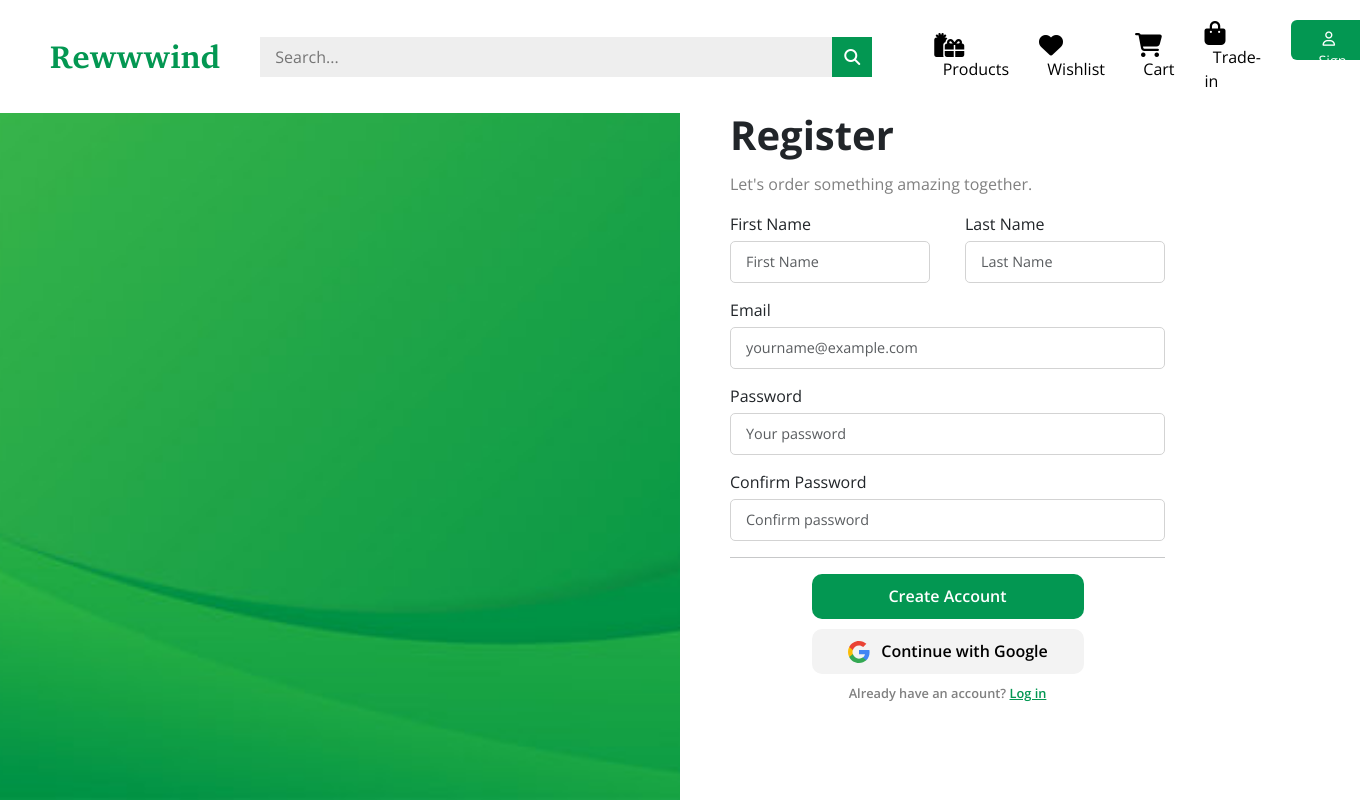
After one commit to bennygdev/rewwwind, a Flask app: page /register in a window 1360 px wide. The commit adds this page. Run offline with Flask 3, Linux system fonts and the light colour scheme; some libraries are stand-ins or nearby versions.

Commit message:
added basic authentication (without forgot password and google), 404, 403, 401 pages, and added insert accounts and roles into db by default

```diff
--- a/app/auth.py
+++ b/app/auth.py
@@ -0,0 +1,108 @@
+from flask import Blueprint, render_template, request, redirect, url_for, flash, session
+from . import db
+from .models import User
+from .forms import LoginForm, RegisterForm, UsernameForm
+from werkzeug.security import generate_password_hash, check_password_hash
+from flask_login import login_user, login_required, logout_user, current_user
+
+auth = Blueprint('auth', __name__)
+
+@auth.route('/login', methods=['GET', 'POST'])
+def login():
+  form = LoginForm()
+  if form.validate_on_submit():
+    emailUsername = form.emailUsername.data
+    password = form.password.data
+
+    user = User.query.filter((User.email == emailUsername) | (User.username == emailUsername)).first()
+
+    if user and check_password_hash(user.password, password):
+      login_user(user, remember=True)
+      return redirect(url_for('views.home'))
+    else:
+      # form.password.errors.append('Invalid email or password')
+      flash('Invalid email or password', 'error')
+
+  return render_template("auth/login.html", user=current_user, form=form)
+
+@auth.route('/logout')
+@login_required
+def logout():
+  logout_user()
+  print("Logged out user")
+  return redirect(url_for('views.home')) # switch to home
+
+@auth.route('/register', methods=['GET', 'POST'])
+def register():
+    form = RegisterForm()
+
+    if form.validate_on_submit():
+        # Extract form data
+        first_name = form.firstName.data
+        last_name = form.lastName.data
+        email = form.email.data
+        password = form.password.data
+
+        # Check if the email already exists
+        email_exists = User.query.filter_by(email=email).first()
+        if email_exists:
+            flash('An account with that email already exists.', 'error')
+            return render_template("auth/register.html", user=current_user, form=form)
+
+        # Additional validation checks (already handled by WTForms)
+        if not first_name or not last_name:
+            flash('All fields are required.', 'error')
+            return render_template("auth/register.html", user=current_user, form=form)
+
+        # add user to database
+        new_user = User(
+          first_name = first_name,
+          last_name = last_name,
+          username = f"User{User.query.count() + 1}",
+          email = email,
+          password = generate_password_hash(password, method='pbkdf2:sha256'),
+          role_id = 1
+        )
+        db.session.add(new_user)
+        db.session.commit()
+        print('account created successfully')
+
+        session['user_id'] = new_user.id
+        return redirect(url_for('auth.register_step2'))
+
+    if form.confirmPassword.errors:
+      flash("Passwords must match", "error")
+
+    if form.password.errors:
+       flash("Password must be at least 8 characters, at least one uppercase letter, one lowercase letter, one number and one special character.")
+
+    # debugger
+    if form.errors:
+        print("Form validation errors:")
+        for field, error_messages in form.errors.items():
+            print(f"{field}: {error_messages}")
+
+    return render_template("auth/register.html", user=current_user, form=form)
+
+@auth.route('/register-2', methods=['GET', 'POST'])
+def register_step2():
+  form = UsernameForm()
+  user_id = session.get('user_id')
+
+  if user_id is None:
+    flash("Please register an account first.", "error")
+    return redirect(url_for('auth.register'))
+
+  user = User.query.get(user_id)
+  if not user:
+    flash("User not found. Please register again.", "error")
+    return redirect(url_for('auth.register'))
+
+  if form.validate_on_submit():
+    user.username = form.username.data
+    db.session.commit()
+    session.pop('user_id', None)
+    print("Name change success")
+    return redirect(url_for('auth.login'))
+
+  return render_template("auth/setUsername.html", user=current_user, form=form)
--- a/app/forms.py
+++ b/app/forms.py
@@ -1,17 +1,20 @@
 from flask_wtf import FlaskForm
-from wtforms import StringField, PasswordField, SubmitField, IntegerField, TextAreaField, FieldList, FormField
-from wtforms.validators import DataRequired, Email, Length, EqualTo, Optional, NumberRange
+from wtforms import StringField, PasswordField, SubmitField, IntegerField, TextAreaField, FieldList, FormField, EmailField
+from wtforms.validators import DataRequired, Email, Length, EqualTo, Optional, NumberRange, Regexp
 
 class LoginForm(FlaskForm):
   emailUsername = StringField('Email/Username', validators=[DataRequired()])
   password = PasswordField('Password', validators=[DataRequired(), Length(min=6)])
-  submit = SubmitField('Submit')
+  submit = SubmitField('Login')
 
 class RegisterForm(FlaskForm):
   firstName = StringField('First Name', validators=[DataRequired()])
   lastName = StringField('Last Name', validators=[DataRequired()])
-  email = StringField('Email', validators=[DataRequired(), Email()])
-  password = PasswordField('Password', validators=[DataRequired(), Length(min=6)])
+  email = EmailField('Email', validators=[DataRequired(), Email()])
+  password = PasswordField('Password', validators=[DataRequired(), Length(min=8), Regexp(r"^(?=.*[a-z])(?=.*[A-Z])(?=.*\d)(?=.*[@$!%*?&])[A-Za-z\d@$!%*?&]{8,}$", message="Password must be at least 8 characters, at least one uppercase letter, one lowercase letter, one number and one special character.")])
   confirmPassword = PasswordField('Confirm Password', validators=[DataRequired(), EqualTo('password', message="Passwords must match")])
+  submit = SubmitField('Create Account')
+
+class UsernameForm(FlaskForm):
   username = StringField('Username', validators=[DataRequired()])
-  submit = SubmitField('Submit')
+  submit = SubmitField('Proceed')
--- /dev/null
+++ b/app/static/css/auth/register.css
@@ -0,0 +1,162 @@
+.register__wrapper {
+  display: flex;
+  flex-direction: row;
+  height: 100vh; /* full viewport height */
+}
+
+.register__left {
+  width: 50%;
+  height: 100%;
+  background-image: url(../../media/green_placeholder.jpg);
+  background-size: cover;
+  background-position: center;
+}
+
+.register__right {
+  width: 50%;
+  background-color: #fff;
+  height: 100%;
+  padding: 100px 50px 100px 50px;
+  display: flex;
+  flex-direction: column;
+  justify-content: center;
+  overflow: hidden;
+}
+
+.register__icon {
+  color: red;
+  margin-top: 100px;
+}
+
+#register__header {
+  font-family: "OpenSansBold";
+  margin-top: 30px;
+}
+
+#register__subtitle {
+  margin-top: 5px;
+  color: grey;
+}
+
+/* #step1 {
+  width: 75%;
+} */
+
+.register__form {
+  width: 75%;
+}
+
+.register__name {
+  display: flex;
+  flex-direction: row;
+  gap: 35px;
+}
+
+.register__firstName, .register__lastName {
+  display: flex;
+  flex-direction: column;
+  /* width: 35%; */
+  width: 50%;
+  gap: 5px;
+}
+
+.register__email, .register__password, .register__confirmPassword, .register__username {
+  display: flex;
+  flex-direction: column;
+  gap: 5px;
+  margin-top: 15px;
+}
+
+.register__firstName input, .register__lastName input, .register__email input, .register__password input, .register__confirmPassword input, .register__username input {
+  border: 1px solid lightgrey;
+  border-radius: 5px;
+  height: 30px;
+  padding: 20px 15px 20px 15px;
+  font-size: 0.9em;
+}
+
+.register__username {
+  width: 70%;
+}
+
+.button__wrapper {
+  display: flex;
+  flex-direction: column;
+  align-items: center;
+}
+
+.register__button {
+  width: 20vw;
+  height: 45px;
+  background-color: #039752;
+  border: 0;
+  font-family: "OpenSansSemibold";
+  color: #fff;
+  border-radius: 10px;
+  margin-bottom: 10px;
+}
+
+.register__google {
+  width: 20vw;
+  height: 45px;
+  background-color: #f3f3f3;
+  border: 0;
+  font-family: "OpenSansSemibold";
+  color: #000;
+  border-radius: 10px;
+}
+
+.username__button {
+  width: 6vw;
+  height: 45px;
+  background-color: #039752;
+  border: 0;
+  font-family: "OpenSansSemibold";
+  color: #fff;
+  border-radius: 10px;
+  margin-top: 15px;
+}
+
+#register__google  {
+  margin-right: 10px;
+}
+
+.error {
+  font-size: 0.8em;
+  color: red;
+}
+
+#register__subtitle--reminder {
+  color: grey;
+  font-family: "OpensansSemibold";
+  font-size: 0.8em;
+  margin-top: 10px;
+}
+
+#register__subtitle--reminder a {
+  color: #039752;
+}
+
+#register__next {
+  margin-top: 10px;
+  padding: 10px 20px 10px 20px;
+  font-size: 1em;
+  color: #fff;
+  background-color: red;
+  border: none;
+  border-radius: 10px;
+}
+
+#register__submit {
+  margin-top: 10px;
+  padding: 10px 20px 10px 20px;
+  font-size: 1em;
+  color: #fff;
+  background-color: red;
+  border: none;
+  border-radius: 10px;
+}
+
+.hidden {
+  display: none;
+}
--- a/app/static/css/globalStyles.css
+++ b/app/static/css/globalStyles.css
@@ -40,6 +40,10 @@ body {
   /* margin-top: 75px; */
 }
 
+.paddedContent {
+  margin-top: 75px;
+}
+
 textarea:focus, input:focus{
   outline: none;
 }
--- /dev/null
+++ b/app/templates/auth/register.html
@@ -0,0 +1,69 @@
+{% extends "views/base.html" %}
+{% set active_page = "register" %}
+
+{% block styles %}
+<link rel= "stylesheet" type= "text/css" href= "{{ url_for('static',filename='css/auth/register.css') }}">
+{% endblock %}
+
+{% block title %}Register{% endblock %}
+
+{% block content %}
+<div class="register__wrapper">
+  <div class="register__left">
+    <!-- <img src="{{ url_for('static', filename='../static/media/spiral_bg.jpg') }}" alt=""> -->
+  </div>
+
+
+  <div class="register__right">
+    <h1 id="register__header">Register</h1>
+    <p id="register__subtitle">Let's order something amazing together.</p>
+    <form method="POST" class="register__form">
+      {{ form.hidden_tag() }}
+
+      {% with messages = get_flashed_messages(with_categories=true) %}
+        {% if messages %}
+          <div class="flash-messages">
+            {% for category, message in messages %}
+              <div class="alert alert-danger alert-dismissible fade show" role="alert">
+                {{ message }}
+                <button type="button" class="btn-close" data-bs-dismiss="alert" aria-label="Close"></button>
+              </div>
+            {% endfor %}
+          </div>
+        {% endif %}
+      {% endwith %}
+
+      <div class="register__name">
+        <div class="register__firstName">
+          {{ form.firstName.label }}
+          {{ form.firstName(class="form-control", placeholder="First Name") }}
+        </div>
+        <div class="register__lastName">
+          {{ form.lastName.label }}
+          {{ form.lastName(class="form-control", placeholder="Last Name") }}
+        </div>
+      </div>
+      <div class="register__email">
+        {{ form.email.label }}
+        {{ form.email(class="form-control", placeholder="yourname@example.com") }}
+      </div>
+      <div class="register__password">
+        {{ form.password.label }}
+        {{ form.password(class="form-control", placeholder="Your password") }}
+      </div>
+      <div class="register__confirmPassword">
+        {{ form.confirmPassword.label }}
+        {{ form.confirmPassword(class="form-control", placeholder="Confirm password") }}
+      </div>
+      <hr id="divider">
+      <div class="button__wrapper">
+        {{ form.submit(class="register__button") }}
+        <button class="register__google"><img src="{{ url_for('static',filename='media/GoogleIcon.svg') }}" id="register__google" alt="GoogleIcon">Continue with Google</button>
+        <p id="register__subtitle--reminder">Already have an account? <a href="/login">Log in</a></p>
+      </div>
+    </form>
+
+  </div>
+</div>
+
+{% endblock %}
--- a/requirements.txt
+++ b/requirements.txt
@@ -6,6 +6,8 @@ click==8.1.8
 cloudinary==1.41.0
 colorama==0.4.6
 distro==1.9.0
+dnspython==2.7.0
+email_validator==2.2.0
 exceptiongroup==1.2.2
 Flask==3.1.0
 Flask-Login==0.6.3
```
Also changed, not shown: app/__init__.py (+62 -1 lines), app/roleDecorator.py (added, +17 -0 lines), app/static/css/404.css (added, +28 -0 lines), app/static/css/auth/login.css (added, +125 -0 lines), app/templates/401.html (added, +16 -0 lines), app/templates/403.html (added, +16 -0 lines), app/templates/404.html (added, +18 -0 lines), app/templates/auth/login.html (added, +59 -0 lines), app/templates/auth/setUsername.html (added, +46 -0 lines), app/static/media/GoogleIcon.svg (added), app/static/media/lightbulb.png (added).
